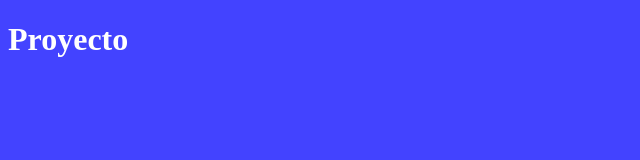
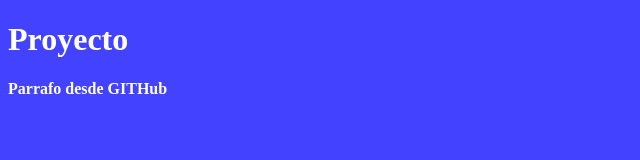
Before and after one commit to LucyRuiz/Taller_GIT, a plain HTML site: page index.html in a window 1280 px wide. Shown: the whole page, without its empty margins (0-640 px from the left). Drawn offline with Linux system fonts and the light colour scheme.

Commit message:
Parrafa agregado desde GitHub

```diff
--- a/index.html
+++ b/index.html
@@ -9,5 +9,6 @@
 </head>
 <body>
     <h1>Proyecto</h1>
+    <p>Parrafo desde GITHub</p>
 </body>
 </html>
```
